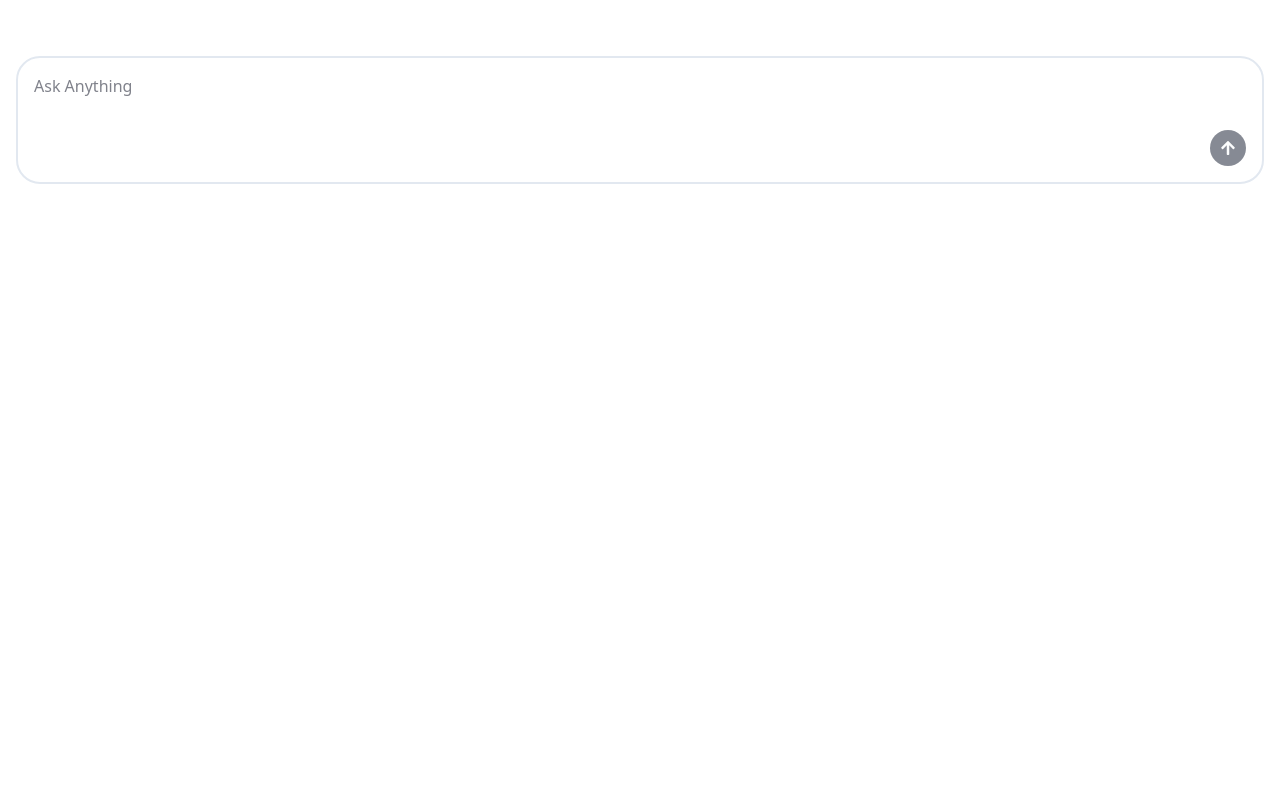
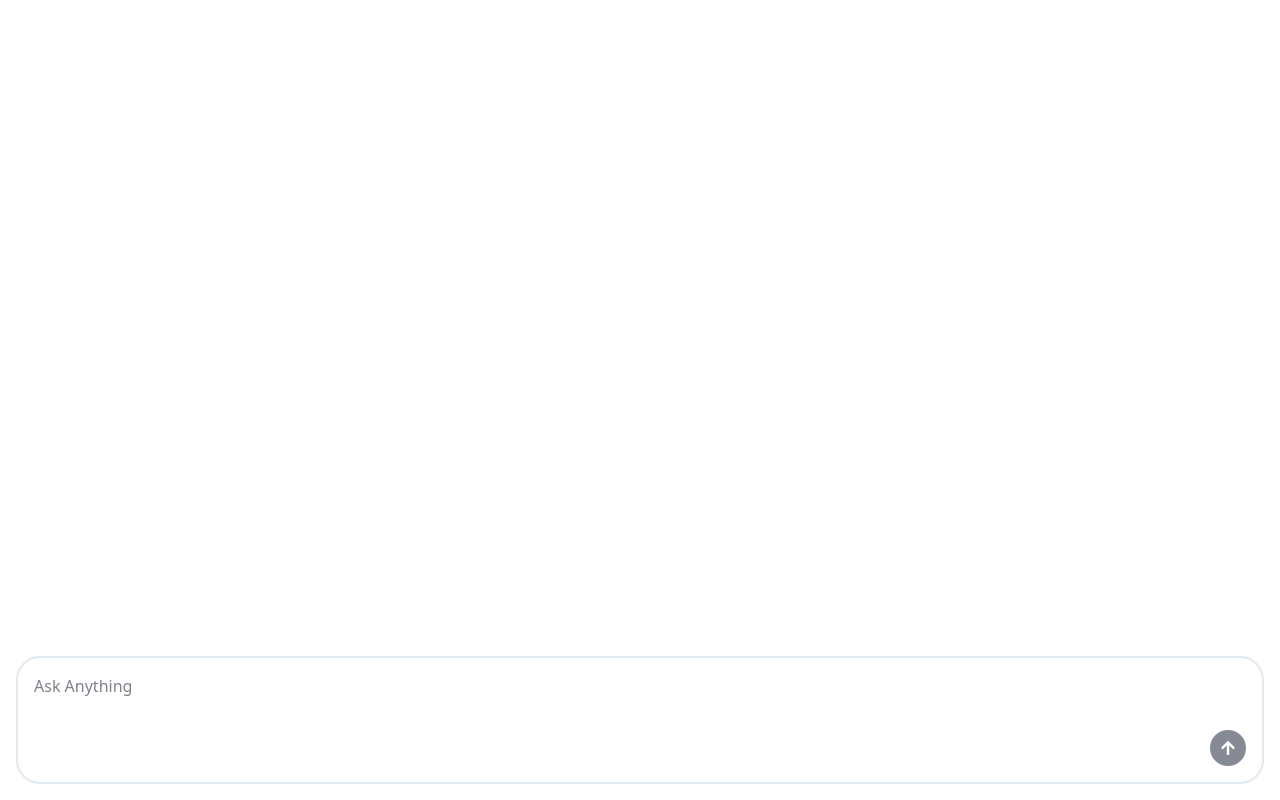
Before and after one commit to charliegn/plygnd-ai-chatbot-amusement, a React (Vite) app in the folder packages/client/: page / in a window 1280 px wide. Built offline with nearby package versions, Linux system fonts and the light colour scheme.

Commit message:
UXImprv: Lock input form to bottom of screen; Maintain auto-scrolling

```diff
--- a/packages/client/src/App.tsx
+++ b/packages/client/src/App.tsx
@@ -2,7 +2,7 @@ import Chatbot from './components/Chatbot';
 
 function App() {
    return (
-      <div className="p-4">
+      <div className="p-4 h-screen w-full">
          <Chatbot />
       </div>
    );
--- a/packages/client/src/components/Chatbot.tsx
+++ b/packages/client/src/components/Chatbot.tsx
@@ -21,12 +21,12 @@ type Message = {
 const Chatbot = () => {
    const [messages, setMessages] = useState<Message[]>([]);
    const [isBotTyping, setIsBotTyping] = useState(false);
-   const formRef = useRef<HTMLFormElement | null>(null);
+   const lastMsgRef = useRef<HTMLParagraphElement | null>(null);
    const conversationId = useRef(crypto.randomUUID());
    const { register, handleSubmit, reset, formState } = useForm<FormData>();
 
    useEffect(() => {
-      formRef.current?.scrollIntoView({ behavior: 'smooth' });
+      lastMsgRef.current?.scrollIntoView({ behavior: 'smooth' });
    }, [messages]);
 
    const onSubmit = async ({ prompt }: FormData) => {
@@ -66,12 +66,13 @@ const Chatbot = () => {
       }
    };
    return (
-      <div>
-         <div className="flex flex-col gap-3 mb-10">
+      <div className="flex flex-col h-full">
+         <div className="flex flex-col flex-1 gap-3 mb-10 overflow-y-scroll">
             {messages.map((message, index) => (
                <p
                   key={index}
                   onCopy={onCopyMessage}
+                  ref={index === messages.length - 1 ? lastMsgRef : null}
                   className={`px-3 py-1 rounded-xl ${
                      message.role === 'user'
                         ? 'bg-blue-600 text-white self-end'
@@ -92,7 +93,6 @@ const Chatbot = () => {
          <form
             onSubmit={handleSubmit(onSubmit)}
             onKeyDown={onKeyDown}
-            ref={formRef}
             className="flex flex-col gap-2 items-end border-2 p-4 rounded-3xl"
          >
             <textarea
```
